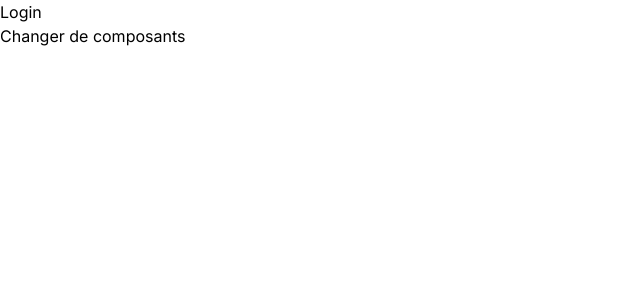
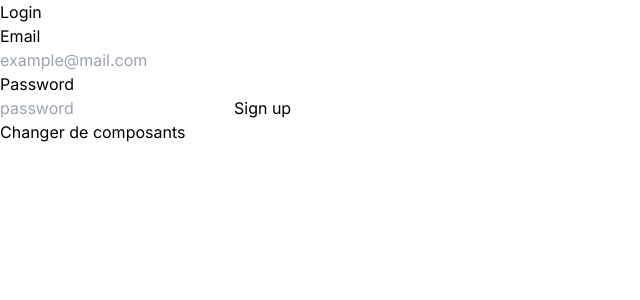
Before and after one commit to Giovanni532/friperie, a Next.js app: page /auth in a window 1280 px wide. Both pictures are taken after a click on the link "Changer de composants". Shown: the top 300 px of the page, without its empty margins (0-640 px from the left). Built offline with nearby package versions, Linux system fonts and the light colour scheme; no server answers.

Commit message:
ajout de la page login fonctionnelle et correction de login dans db

```diff
--- a/app/auth/components/Login.js
+++ b/app/auth/components/Login.js
@@ -1,11 +1,44 @@
-import React from 'react'
+import React, { useState } from 'react';
+import login from '@/app/db/auth/login';
+import { useRouter } from 'next/navigation';
 
 const Login = ({change}) => {
+
+  const [email, setEmail] = useState('');
+  const [password, setPassword] = useState('');
+  const router = useRouter();
+
+  const handleForm = async (event) => {
+    event.preventDefault()
+
+    const { result, error } = await login(email, password);
+
+    if (error) {
+        return console.log(error)
+    }
+
+    const uid = result.user
+    // else successful
+    console.log(uid)
+    return router.push(`/user/${1}/profile`)
+}
+
   return (
     <>
-        <h1>Login</h1>
-        <a onClick={change}>Changer de composants</a>
-    </>
+    <h1>Login</h1>
+    <form onSubmit={handleForm} className="form">
+        <label htmlFor="email">
+            <p>Email</p>
+            <input onChange={(e) => setEmail(e.target.value)} required type="email" name="email" id="email" placeholder="example@mail.com" />
+        </label>
+        <label htmlFor="password">
+            <p>Password</p>
+            <input onChange={(e) => setPassword(e.target.value)} required type="password" name="password" id="password" placeholder="password" />
+        </label>
+        <button type="submit">Sign up</button>
+    </form>
+    <a onClick={change}>Changer de composants</a>
+</>
   )
 }
 
--- a/app/auth/components/Signup.js
+++ b/app/auth/components/Signup.js
@@ -17,8 +17,9 @@ const Signup = ({ change }) => {
             return console.log(error)
         }
 
+        const uid = result.user
         // else successful
-        console.log(result)
+        console.log(uid)
         return router.push(`/user/${1}/profile`)
     }
 
--- a/app/db/auth/login.js
+++ b/app/db/auth/login.js
@@ -8,12 +8,6 @@ export default async function login(email, password) {
         error = null;
     try {
         result = await signInWithEmailAndPassword(auth, email, password)
-        .then(data => {
-            console.log(data)
-        })
-        .catch(error => {
-            console.log(error)
-        })
     } catch (e) {
         error = e;
     }
```
